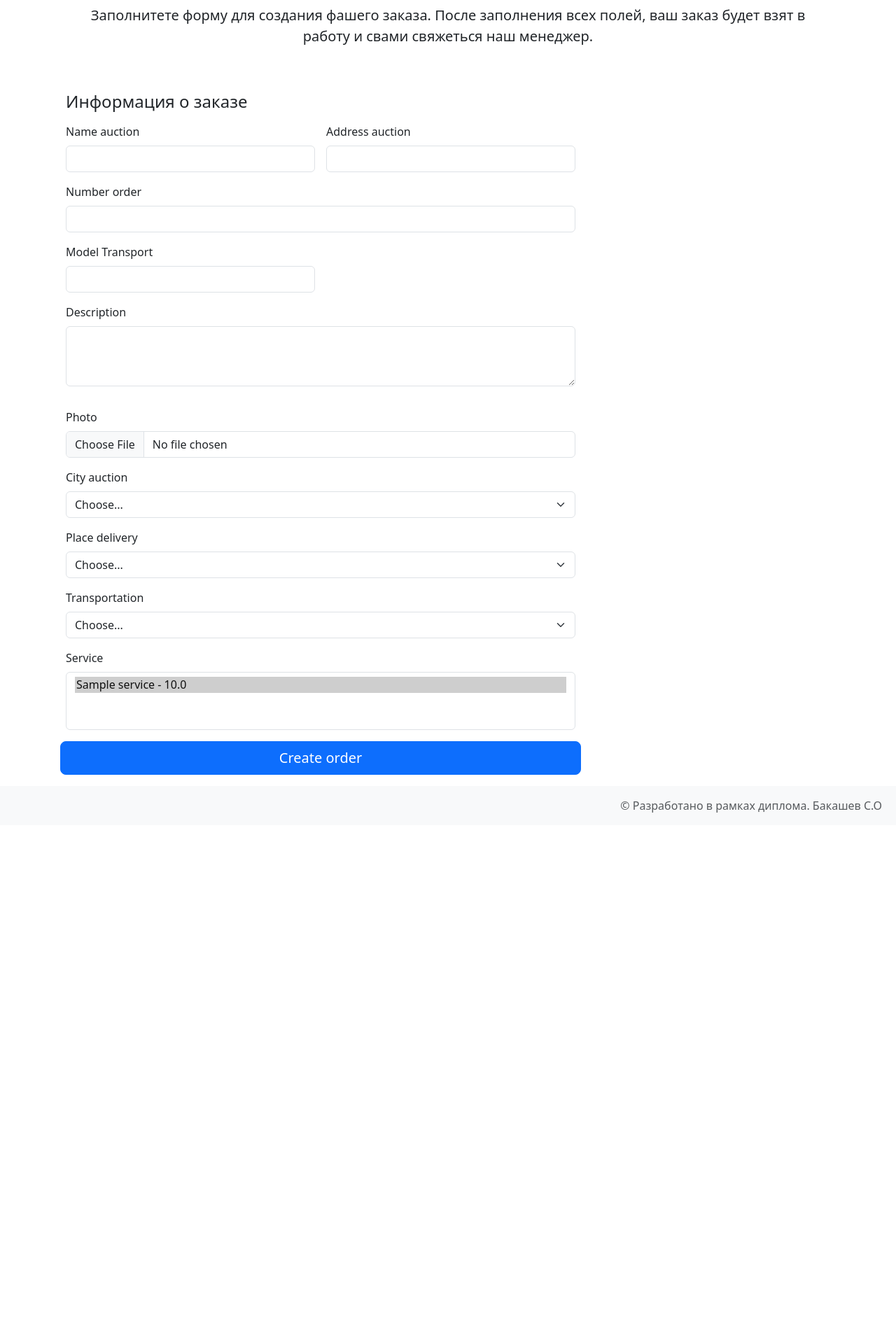
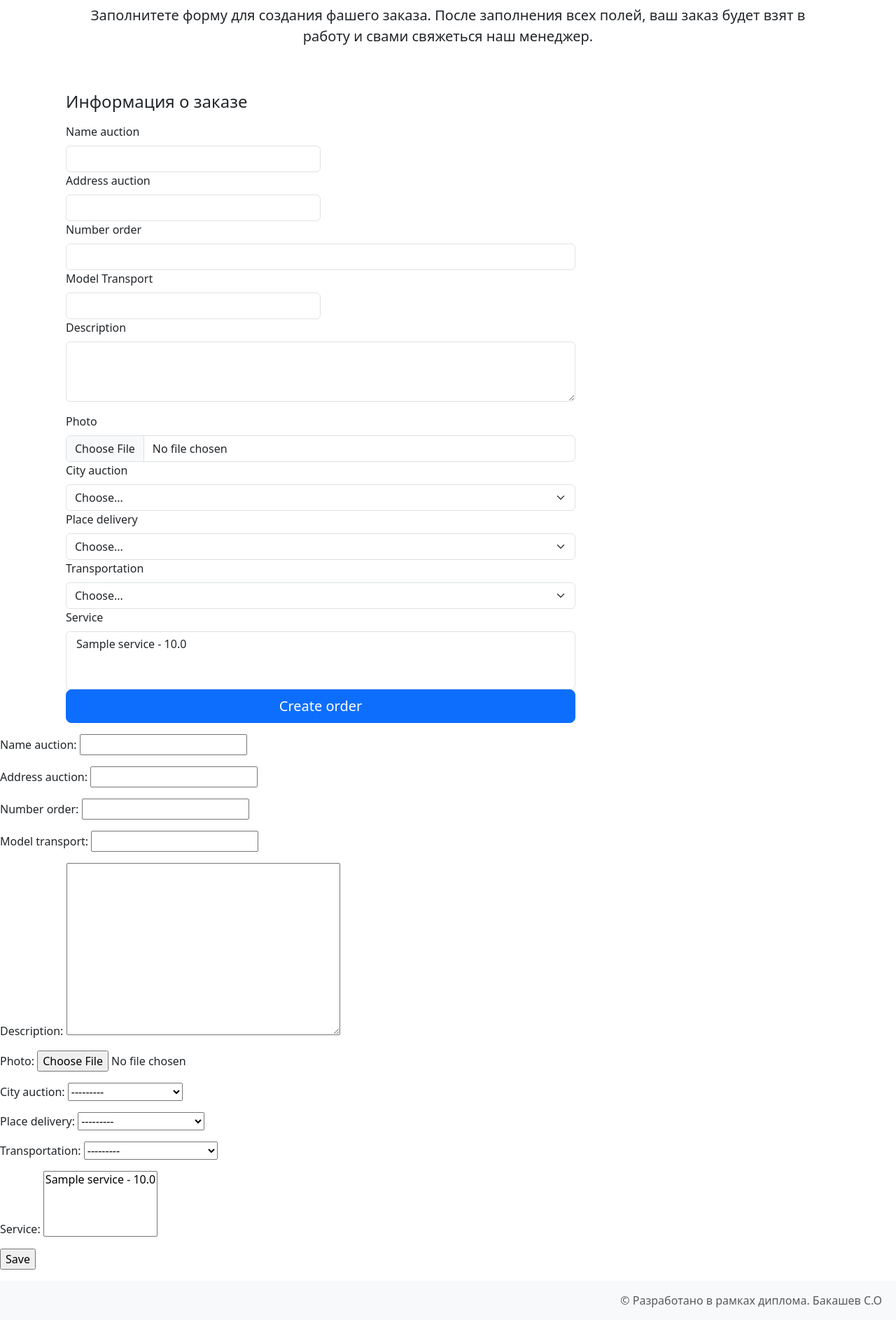
Before and after one commit to Bakashev/tms_diplom, a Django app: page /orders/create/ in a window 1280 px wide. Shown: the part 159-2045 px from the top of the page at 70% size. Before the commit the page ends 1320 px from the top, so only its background shows below. Run offline with Django 4.2, Linux system fonts and the light colour scheme; tables that the repository leaves empty hold one stand-in row (values such as "Sample post"); some libraries are stand-ins or nearby versions.

Commit message:
Add template create order

```diff
--- a/logistic/forms.py
+++ b/logistic/forms.py
@@ -3,8 +3,8 @@ from .models import Order, BalanceOperation, Correspondence
 from users.models import User
 
 class AllOrders(ModelForm):
-    def __init__(self, *args, **kwargs):
-        super(AllOrders, self).__init__(*args, **kwargs)
+    # def __init__(self, *args, **kwargs):
+    #     super(AllOrders, self).__init__(*args, **kwargs)
     class Meta:
         model = Order
         fields = ["id",
@@ -14,7 +14,7 @@ class AllOrders(ModelForm):
                   "model_transport",
                   "description",
                   "photo",
-                  "price",
+                  #"price",
                   "city_auction",
                   #"correspondence",
                   "place_delivery",
--- a/logistic/views.py
+++ b/logistic/views.py
@@ -32,7 +32,7 @@ class CreatOrder(CreateView):
     model = Order
 
 
-    def get(self, request):
+    def get(self, request,*args, **kwargs):
         city_ac = CityAuction.objects.all()
         place_de = PlaceDelivery.objects.all()
         transport_delivery = Transportation.objects.all()
@@ -48,6 +48,7 @@ class CreatOrder(CreateView):
     def post(self, request, *args, **kwargs):
         form = AllOrders(request.POST, request.FILES)
         print(request.POST.getlist('name_auction'))
+
         print(request.POST.getlist('address_auction'))
         print(request.POST.getlist('number_order'))
         print(request.POST.getlist('model_transport'))
@@ -73,7 +74,7 @@ class CreatOrder(CreateView):
             place_delivery = form.cleaned_data['place_delivery']
             transportation = form.cleaned_data['transportation']
             service = form.cleaned_data['service']
-            print( 'Service', service)
+            print('Service', service)
             services = Services.objects.filter(order__service__in=service)
             print(services)
 
@@ -100,6 +101,7 @@ class CreatOrder(CreateView):
             # Добавление серивсов в связанную таблицу через M2M
             order.service.set(service)
             order.save()
+            print('1')
             print(order.service)
             order.price = order.calculated_price()
             order.save(update_fields=['price'])
--- a/templates/create_order.html
+++ b/templates/create_order.html
@@ -13,34 +13,38 @@
                   в работу и свами свяжеться наш менеджер.</p>
             </div>
 
+            <!-- отсюда убрал-->
 
-              <form enctype="multipart/form-data" action="" method="post">
-               {% csrf_token %}
               <div class="col-md-7 col-lg-8">
 
                 <h4 class="mb-3">Информация о заказе</h4>
 
                   <div class="row g-3">
+                  <form enctype="multipart/form-data" action="" method="post">
+                    {% csrf_token %}
                     <div class="col-sm-6">
-                      <label for="name_auction" class="form-label">Name auction</label>
-                      <input type="text" class="form-control" id="name_auction" placeholder="" value="" required="">
+                      <label for="id_name_auction" class="form-label">Name auction</label>
+                      <input type="text" class="form-control" id="id_name_auction" placeholder="" value="" required=""
+                             name="name_auction">
                       <div class="invalid-feedback">
                         Valid first name is required.
                       </div>
                     </div>
 
                     <div class="col-sm-6">
-                      <label for="address_auction" class="form-label">Address auction</label>
-                      <input type="text" class="form-control" id="address_auction" placeholder="" value="" required="">
+                      <label for="id_address_auction" class="form-label">Address auction</label>
+                      <input type="text" class="form-control" id="id_address_auction" placeholder="" value="" required=""
+                      name="address_auction">
                       <div class="invalid-feedback">
                         Valid last name is required.
                       </div>
                     </div>
 
                     <div class="for-label">
-                      <label for="number_order" class="form-label">Number order</label>
+                      <label for="id_number_order" class="form-label">Number order</label>
 
-                        <input type="text" class="form-control" id="number_order" placeholder="" required="">
+                        <input type="number" class="form-control" id="id_number_order" placeholder="" required=""
+                        name="number_order">
                       <div class="invalid-feedback">
                           Your username is required.
 
@@ -48,9 +52,10 @@
                     </div>
 
                     <div class="col-sm-6">
-                      <label for="model_transport" class="form-label">Model Transport</label>
+                      <label for="id_model_transport" class="form-label">Model Transport</label>
 
-                        <input type="text" class="form-control" id="model_transport" placeholder="" required="">
+                        <input type="text" class="form-control" id="id_model_transport" placeholder="" required=""
+                        name="model_transport">
                       <div class="invalid-feedback">
                           Your username is required.
 
@@ -60,14 +65,14 @@
 
 
                     <div class="mb-3">
-                        <label for="description" class="form-label">Description</label>
-                        <textarea class="form-control" id="description" rows="3"></textarea>
+                        <label for="id_description" class="form-label">Description</label>
+                        <textarea class="form-control" id="id_description" rows="3" name="description"></textarea>
                     </div>
 
                     <div class="col-12">
-                      <label for="photo" class="form-label">Photo</label>
-
-                        <input type="file" class="form-control" id="photo" placeholder="" required="">
+                      <label for="id_photo" class="form-label">Photo</label>
+                        <input type="file" class="form-control" name="photo" accept="image/*" required="" id="id_photo">
+                      <!--  <input type="file" class="form-control" id="photo" placeholder="" required="" name="photo">-->
                       <div class="invalid-feedback">
                           Your username is required.
 
@@ -75,11 +80,11 @@
                     </div>
 
                     <div class="col-12">
-                      <label for="city_auction" class="form-label">City auction</label>
-                      <select name="city_auction" class="form-select" required="" id="city_auction" >
-                        <option  city selected>Choose...</option>
+                      <label for="id_city_auction" class="form-label">City auction</label>
+                      <select name="city_auction" class="form-select" required="" id="id_city_auction" >
+                        <option  value selected>Choose...</option>
                           {% for city in city_act%}
-                                <option>{{ city.city_name}}</option>
+                                <option value="{{ city.id }}">{{ city.city_name}}</option>
                           {% endfor %}
                       </select>
                       <div class="invalid-feedback">
@@ -88,11 +93,11 @@
                     </div>
 
                     <div class="col-12">
-                      <label for="place_delivery" class="form-label">Place delivery</label>
-                      <select name="place_delivery" class="form-select" required="" id="place_delivery" >
-                        <option  place selected >Choose...</option>
+                      <label for="id_place_delivery" class="form-label">Place delivery</label>
+                      <select name="place_delivery" class="form-select" required="" id="id_place_delivery" >
+                        <option  value selected >Choose...</option>
                           {% for place in place_de%}
-                                <option>{{ place.pd_name}}</option>
+                                <option value="{{ place.id }}">{{ place.pd_name}}</option>
                           {% endfor %}
                       </select>
                       <div class="invalid-feedback">
@@ -101,11 +106,11 @@
                     </div>
 
                     <div class="col-12">
-                      <label for="transportation" class="form-label">Transportation</label>
-                      <select name="transportation" class="form-select" required="" id="transportation" >
-                        <option  transp selected >Choose...</option>
+                      <label for="id_transportation" class="form-label">Transportation</label>
+                      <select name="transportation" class="form-select" required="" id="id_transportation" >
+                        <option  value selected >Choose...</option>
                           {% for transp in transports%}
-                                <option> {{ transp.tr_name}}</option>
+                                <option value="{{ transp.id }}"> {{ transp.tr_name}}</option>
                           {% endfor %}
                       </select>
                       <div class="invalid-feedback">
@@ -115,24 +120,38 @@
 
 
                     <div class="col-12">
-                      <label for="service" class="form-label">Service</label>
-                      <select name="service" class="form-select" required="" id="service" size="3" multiple>
+                      <label for="id_service" class="form-label">Service</label>
+                      <select name="service" class="form-select" required="" id="id_service" size="3" multiple>
 
-                          {% for service in services%}
-                                <option selected> {{ service}}</option>
+                          {% for serv in services%}
+                                <option value="{{ serv.id }}"> {{serv}}</option>
                           {% endfor %}
                       </select>
                       <div class="invalid-feedback">
                         Please select a valid country.
                       </div>
                     </div>
-                  <button class="w-100 btn btn-primary btn-lg" type="submit">Create order</button>
+                    <button class="w-100 btn btn-primary btn-lg" type="submit">Create order</button>
+                   </form>
+
                 </div>
            </div>
-              </form>
+    <!-- убрал акрытие form -->
+
 
                  </div>
 
     </div>
 
+    <!--стандартаня форма-->
+    <form enctype="multipart/form-data" action="" method="post"  >
+    {% csrf_token %}
+        {{ form.as_p}}
+
+
+    <input type="submit" value="Save" />
+
+    </form>
+    <!-- конец формы стандартной-->
+
 {% endblock content %}
--- a/templates/show_order.html
+++ b/templates/show_order.html
@@ -114,7 +114,7 @@
                    <button type="submit">Карточка клиента</button>
               </form>
       </div>
-    <h2 >Переписка</h2>
+    <h4 >Переписка</h4>
     <div>
 
         <form action="{% url 'create_correspondance'  order.id%}" method="get">
```
Also changed, not shown: templates/client.html (+4 -4 lines), media/image/1_l7pOLjS.jpg (added), media/image/2_Ofw1eBV.jpg (added), media/image/2_krhZGZ6.jpg (added), media/image/2_zjnfgSY.jpg (added).
